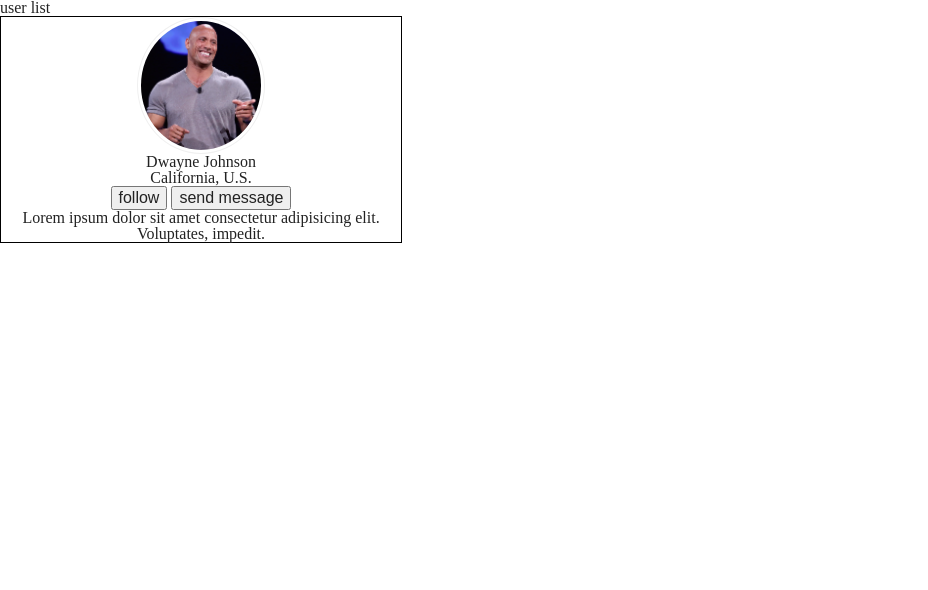
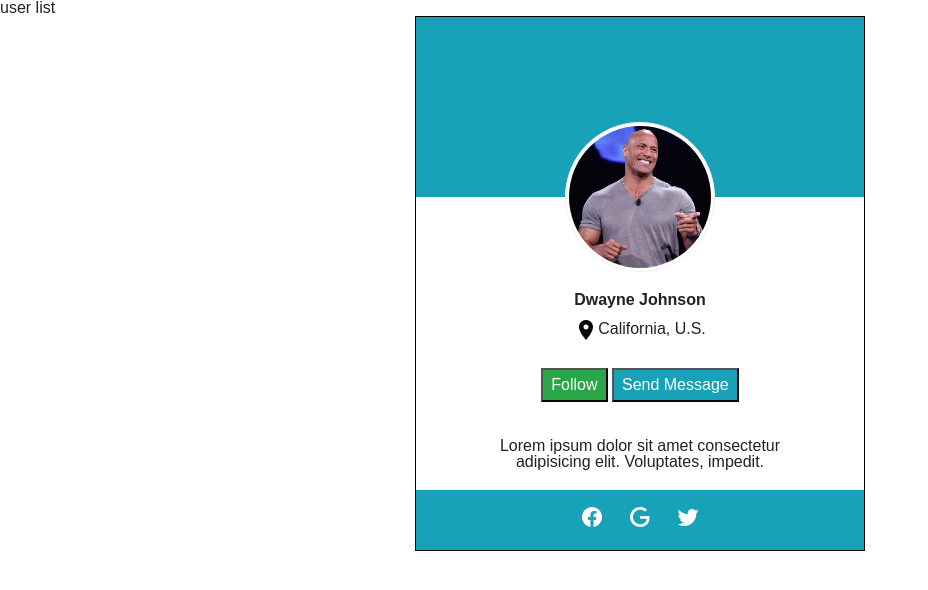
Before and after one commit to ArsLoDDD/UserCard, a plain HTML site: page index.html in a window 1280 px wide. Shown: the whole page, without its empty margins (0-928 px from the left). Drawn offline with Linux system fonts and the light colour scheme.

Commit message:
add icons. add button style, add photo position, add footer

```diff
--- a/assets/CSS/style.css
+++ b/assets/CSS/style.css
@@ -1,17 +1,68 @@
+*{
+  box-sizing: border-box;
+}
+body{
+  font-family:  'Akshar', sans-serif;
+
+}
+
 .card-wrapper {
-  width: 400px;
+  margin: auto;
+  --img-size: 150px;
+  --main-bg-color: #17A2B7;
+  min-width: calc(var(--img-size)*2);
+  width: 100%;
+  max-width: calc(var(--img-size)*3);
   border: 1px solid black;
   text-align: center;
 }
 
-
 .profile-photo {
-
-  width: 120px;
-  height: 129px;
+  width: var(--img-size);
+  height: var(--img-size);
 padding: 3px;
 border: 1px solid rgb(240, 240, 240);
 border-radius: 50%;
+margin-top: calc(var(--img-size)*-0.5);
 object-fit: cover;
 object-position: top center;
+background-color:white
 }
+.bg-header {
+  height: calc(var(--img-size)*1.2);
+  background-color: var(--main-bg-color);
+}
+h2.name, .address-profile{
+  margin-top: 10px;
+}
+h2.name{
+  font-weight: bold ;
+  margin-top: 20px;
+}
+button, .btn-container {
+  text-transform: capitalize;
+  padding: 6px 8px;
+  margin: 10px 0;
+}
+.btn.message {
+  background-color: var(--main-bg-color);
+  color: white;
+}
+.btn.follow {
+  background-color: #29A746;
+color:white
+}
+.descriprion-profile {
+  max-width: 70%;
+  margin: 20px auto;
+}
+.card-footer {
+  width: 100%;
+  height: calc(var(--img-size)/2.5);
+  background-color: var(--main-bg-color);
+}
+
+li {
+  display: inline-block;
+  margin: 15px 10px;
+}
--- a/index.html
+++ b/index.html
@@ -19,19 +19,19 @@
       </div>
       <h2 class="name">Dwayne Johnson</h2>
       <address class="address-profile">
-        <img src="" alt="" class="icon-map">California, U.S.
+        <img src="./icons/map-marker.png" alt="" class="icon-map">California, U.S.
       </address>
       <div class="btn-container">
-        <button class="btn">follow</button>
-      <button class="btn">send message</button>
+        <button class="btn follow">follow</button>
+      <button class="btn message">send message</button>
     </div>
     <p class="descriprion-profile">Lorem ipsum dolor sit amet consectetur adipisicing elit. Voluptates, impedit.</p>
     </section>
     <footer class="card-footer">
       <ul class="card-list-social">
-        <li class="card-item-social"><a href="" target="_blank" class="icon-fb"></a></li>
-        <li class="card-item-social"><a href="" target="_blank" class="icon-google"></a></li>
-        <li class="card-item-social"><a href="" target="_blank" class="icon-twitter"></a></li>
+        <li class="card-item-social"><a href="https://www.facebook.com/" target="_blank" class="icon-fb"><img src="./icons/facebook.png" alt=""></a></li>
+        <li class="card-item-social"><a href="https://www.google.com.ua/" target="_blank" class="icon-google"> <img src="./icons/google.png" alt=""> </a></li>
+        <li class="card-item-social"><a href="https://twitter.com/" target="_blank" class="icon-twitter"><img src="./icons/twitter.png" alt=""></a></li>
       </ul>
     </footer>
     </article>
```
Also changed, not shown: icons/map-marker.png (added).
